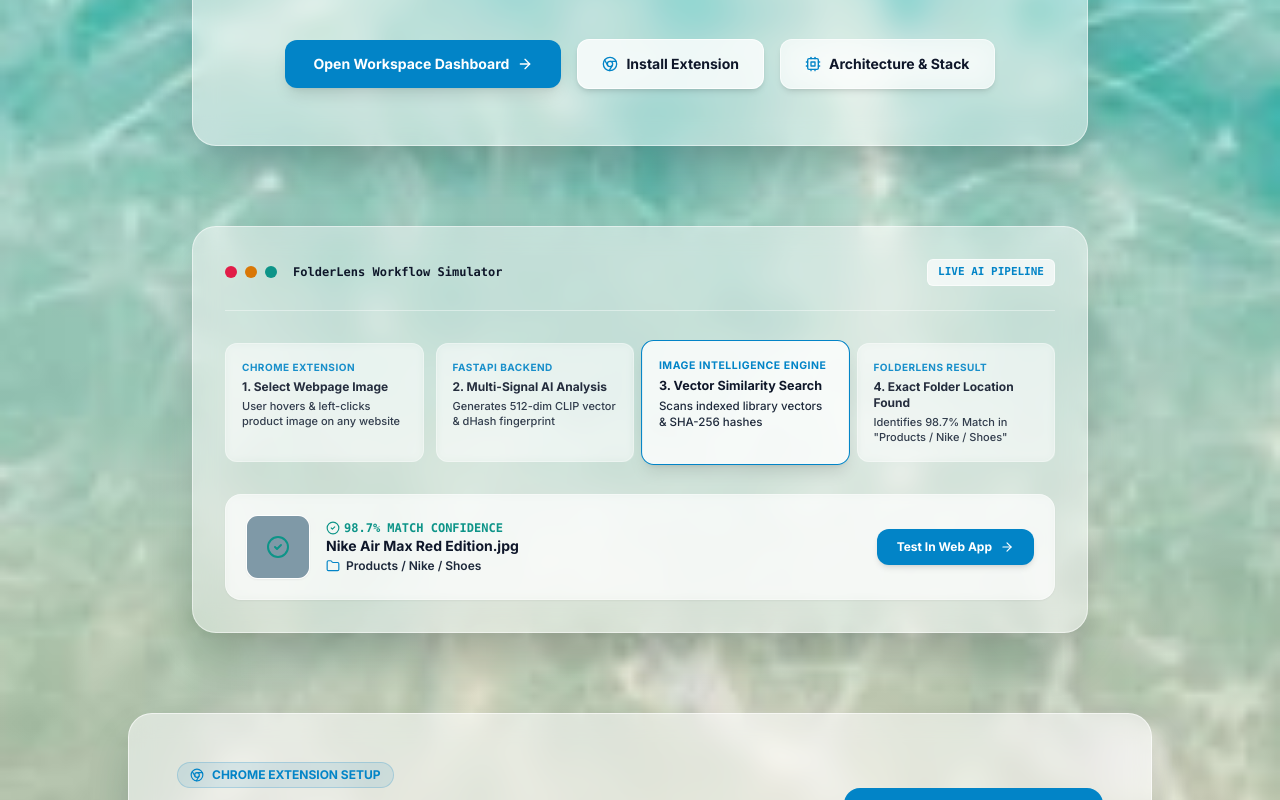
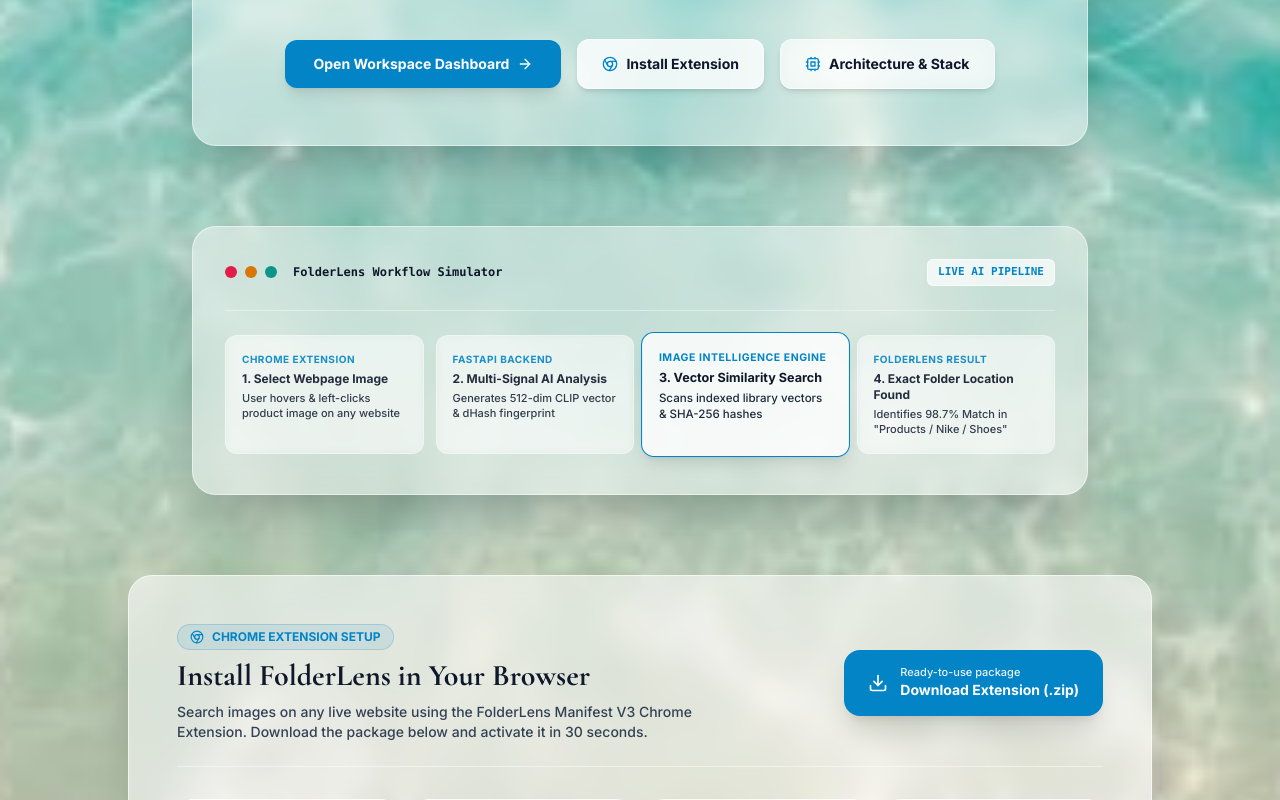
Before and after one commit to IchigoxBankai/FolderLens, a React (Vite) app in the folder admin-web/: page / in a window 1280 px wide. Shown: the part 529-1329 px from the top of the page. Built offline with nearby package versions, Linux system fonts and the light colour scheme; no server answers; grey boxes are pictures that could not be loaded; what @huggingface/transformers would draw is missing.

Commit message:
refactor(landing): remove simulation output preview card

```diff
--- a/admin-web/src/pages/LandingPage.tsx
+++ b/admin-web/src/pages/LandingPage.tsx
@@ -4,7 +4,6 @@
   Sparkles,
   ArrowRight,
   Chrome,
-  CheckCircle2,
   Copy,
   Bot,
   Cpu,
@@ -12,10 +11,7 @@
   ShieldCheck,
   Download,
   Check,
-  FolderArchive,
-  Settings,
-  Puzzle,
-  ExternalLink
+  Puzzle
 } from 'lucide-react';
 
 interface LandingPageProps {
@@ -154,7 +150,7 @@
         </div>
 
         {/* Step Cards Grid */}
-        <div className="grid grid-cols-1 sm:grid-cols-4 gap-3 my-8">
+        <div className="grid grid-cols-1 sm:grid-cols-4 gap-3 mt-6 mb-2">
           {demoSteps.map((step, idx) => (
             <div
               key={idx}
@@ -170,42 +166,6 @@
               <div className="text-[11px] text-[#1E293B] font-medium leading-snug">{step.subtitle}</div>
             </div>
           ))}
-        </div>
-
-        {/* Simulation Output Card */}
-        <div className="bg-white/50 backdrop-blur-sm p-5 rounded-2xl border border-white/40 flex flex-col sm:flex-row items-center justify-between gap-4 text-left shadow-sm">
-          <div className="flex items-center gap-4">
-            <div className="w-16 h-16 rounded-xl bg-white/80 border border-white/60 overflow-hidden flex items-center justify-center relative group shadow-sm">
-              <img
-                src="https://images.unsplash.com/photo-1542291026-7eec264c27ff?auto=format&fit=crop&q=80&w=200"
-                alt="Demo Product"
-                className="w-full h-full object-cover"
-              />
-              <span className="absolute inset-0 bg-[#0284C7]/20 flex items-center justify-center opacity-100">
-                <CheckCircle2 className="w-6 h-6 text-[#0D9488]" />
-              </span>
-            </div>
-            <div>
-              <div className="text-xs font-mono text-[#0D9488] flex items-center gap-1 font-bold">
-                <CheckCircle2 className="w-3.5 h-3.5" /> 98.7% MATCH CONFIDENCE
-              </div>
-              <div className="text-sm font-bold text-[#0F172A]">Nike Air Max Red Edition.jpg</div>
-              <div className="text-xs text-[#1E293B] font-semibold flex items-center gap-1.5 mt-0.5">
-                <Folder className="w-3.5 h-3.5 text-[#0284C7]" />
-                <span>Products / Nike / Shoes</span>
-              </div>
-            </div>
-          </div>
-
-          <div className="flex items-center gap-3 w-full sm:w-auto">
-            <button
-              onClick={onOpenApp}
-              className="w-full sm:w-auto px-5 py-2.5 bg-[#0284C7] hover:bg-[#0369A1] text-white text-xs font-bold rounded-xl transition-colors flex items-center justify-center gap-2 shadow-md"
-            >
-              <span>Test In Web App</span>
-              <ArrowRight className="w-3.5 h-3.5" />
-            </button>
-          </div>
         </div>
       </div>
 
```
